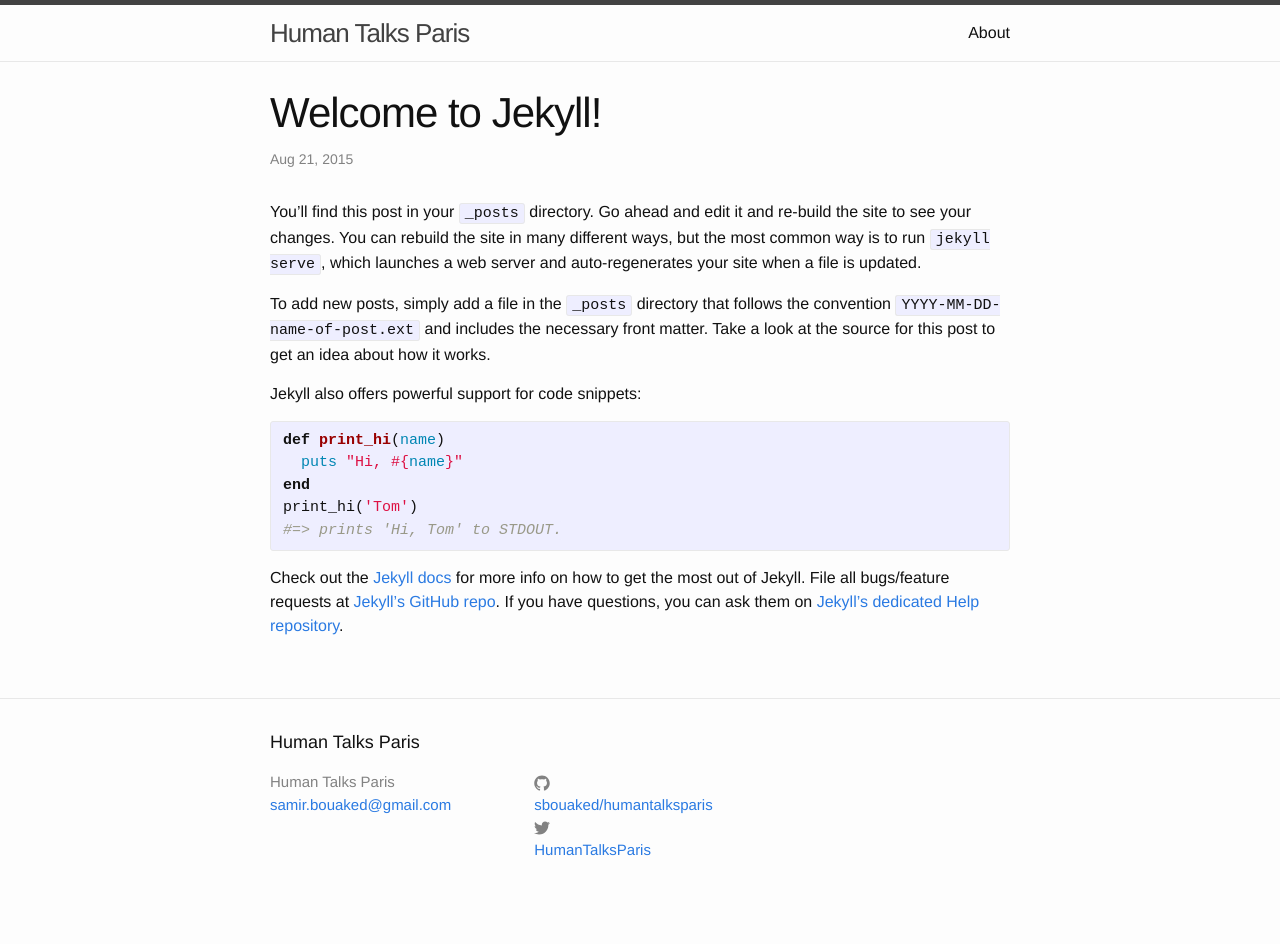
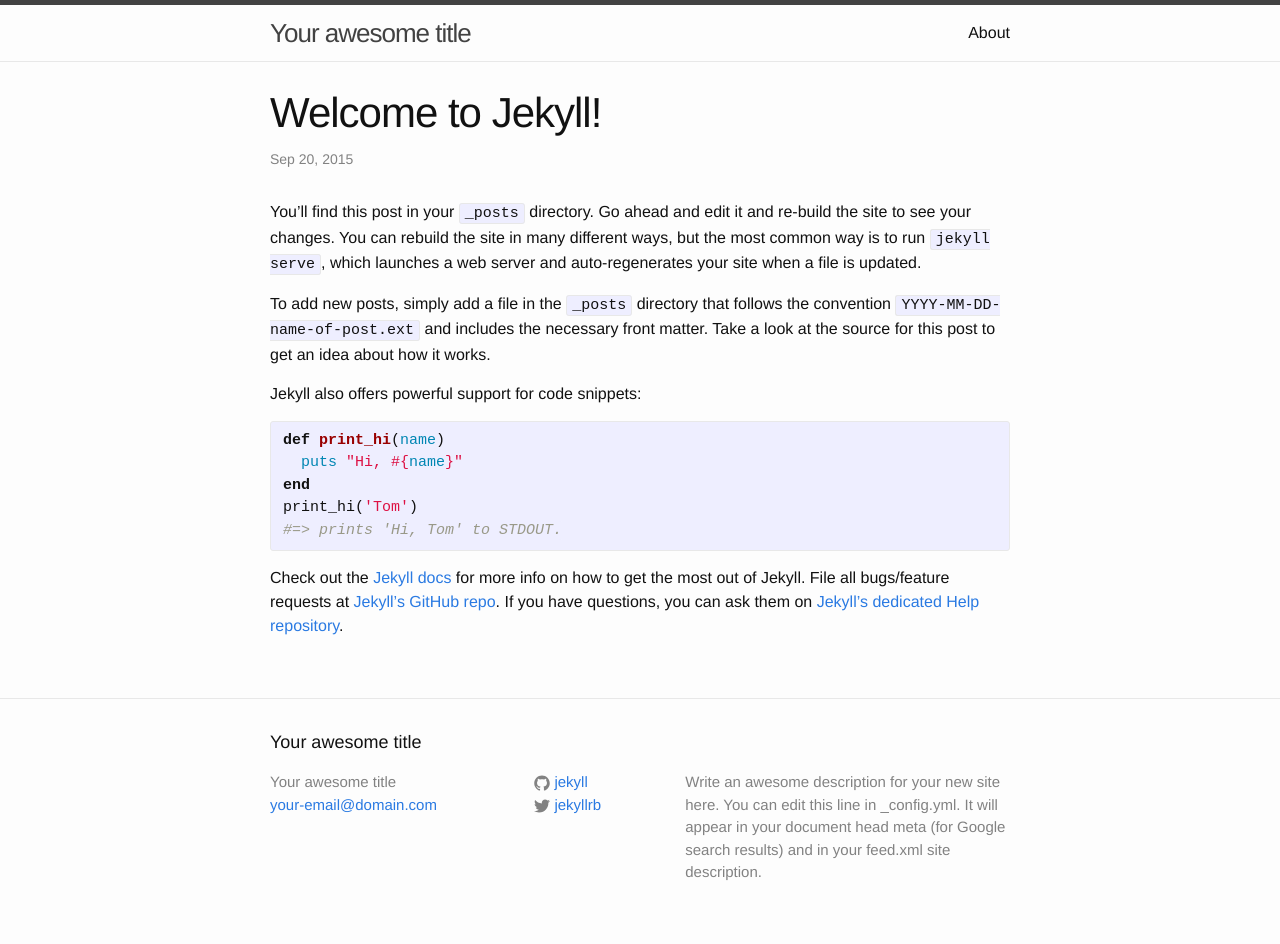
Before and after one commit to sbouaked/HumanTalksParis, a Jekyll site: the page built from _posts/2015-09-20-welcome-to-jekyll.markdown, in a window 1280 px wide. Built offline with Jekyll 4.4.1, drawn with Linux system fonts in a browser that asks for light colours; before the commit the page ends 921 px from its top, so only the background shows below that.

Commit message:
init commit

```diff
--- a/Gemfile
+++ /dev/null
@@ -1,3 +0,0 @@
-source 'https://rubygems.org'
-gem 'github-pages'
-gem 'rouge'
--- a/_config.yml
+++ b/_config.yml
@@ -1,12 +1,14 @@
 # Site settings
-title: Human Talks Paris
-email: samir.bouaked@gmail.com
-description:
+title: Your awesome title
+email: your-email@domain.com
+description: > # this means to ignore newlines until "baseurl:"
+  Write an awesome description for your new site here. You can edit this
+  line in _config.yml. It will appear in your document head meta (for
+  Google search results) and in your feed.xml site description.
 baseurl: "" # the subpath of your site, e.g. /blog/
-url: "http://sbouaked.github.io/HumanTalksParis/" # the base hostname & protocol for your site
-twitter_username: HumanTalksParis
-github_username:  sbouaked/humantalksparis
+url: "http://yourdomain.com" # the base hostname & protocol for your site
+twitter_username: jekyllrb
+github_username:  jekyll
 
 # Build settings
 markdown: kramdown
-highlighter: rouge
--- a/_posts/2015-08-21-welcome-to-jekyll.markdown
+++ b/_posts/2015-09-20-welcome-to-jekyll.markdown
@@ -1,7 +1,7 @@
 ---
 layout: post
 title:  "Welcome to Jekyll!"
-date:   2015-08-21 14:06:12
+date:   2015-09-20 13:09:58
 categories: jekyll update
 ---
 You’ll find this post in your `_posts` directory. Go ahead and edit it and re-build the site to see your changes. You can rebuild the site in many different ways, but the most common way is to run `jekyll serve`, which launches a web server and auto-regenerates your site when a file is updated.
```
Also changed, not shown: README.md (deleted), 1 other file.
